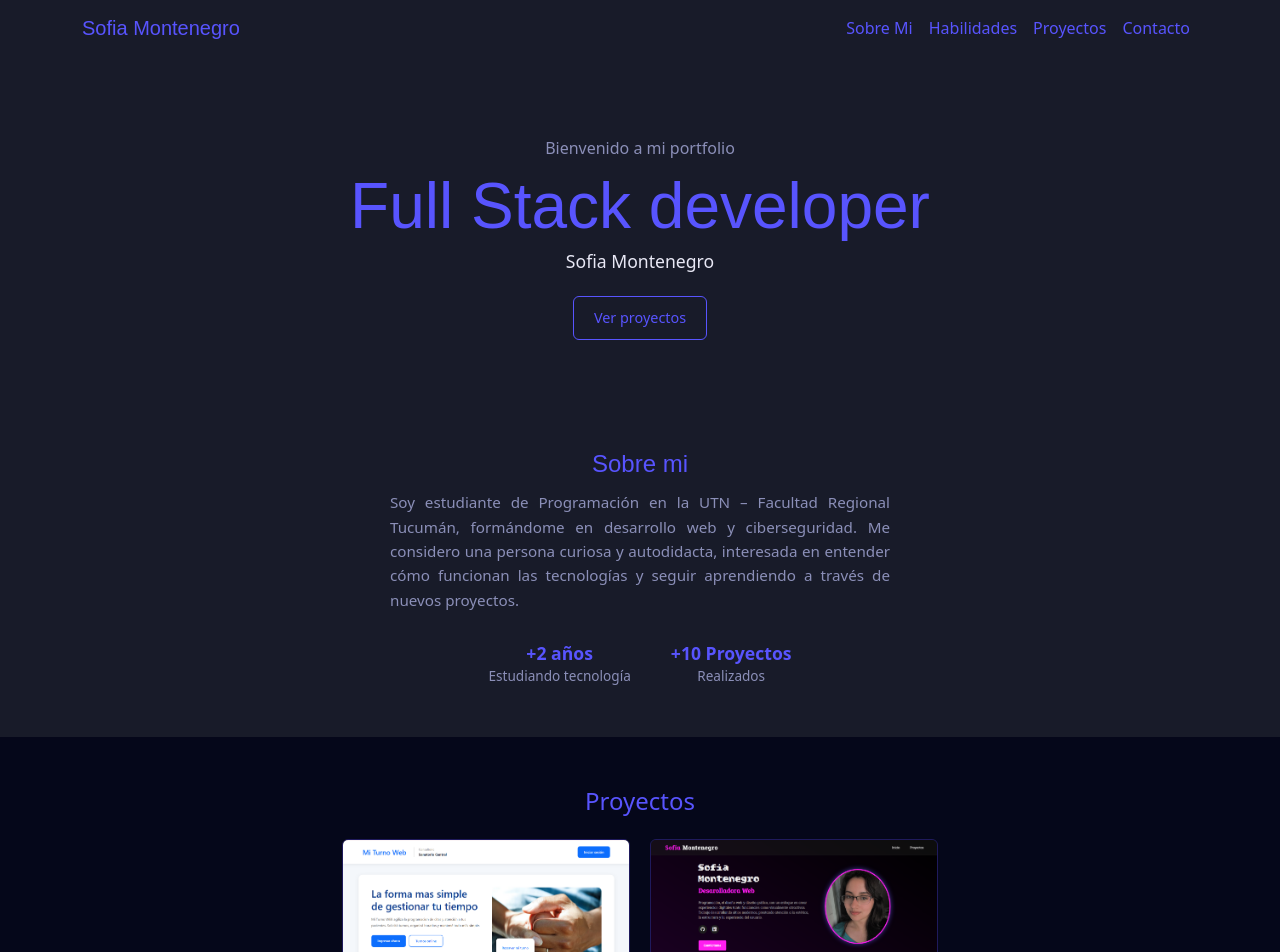
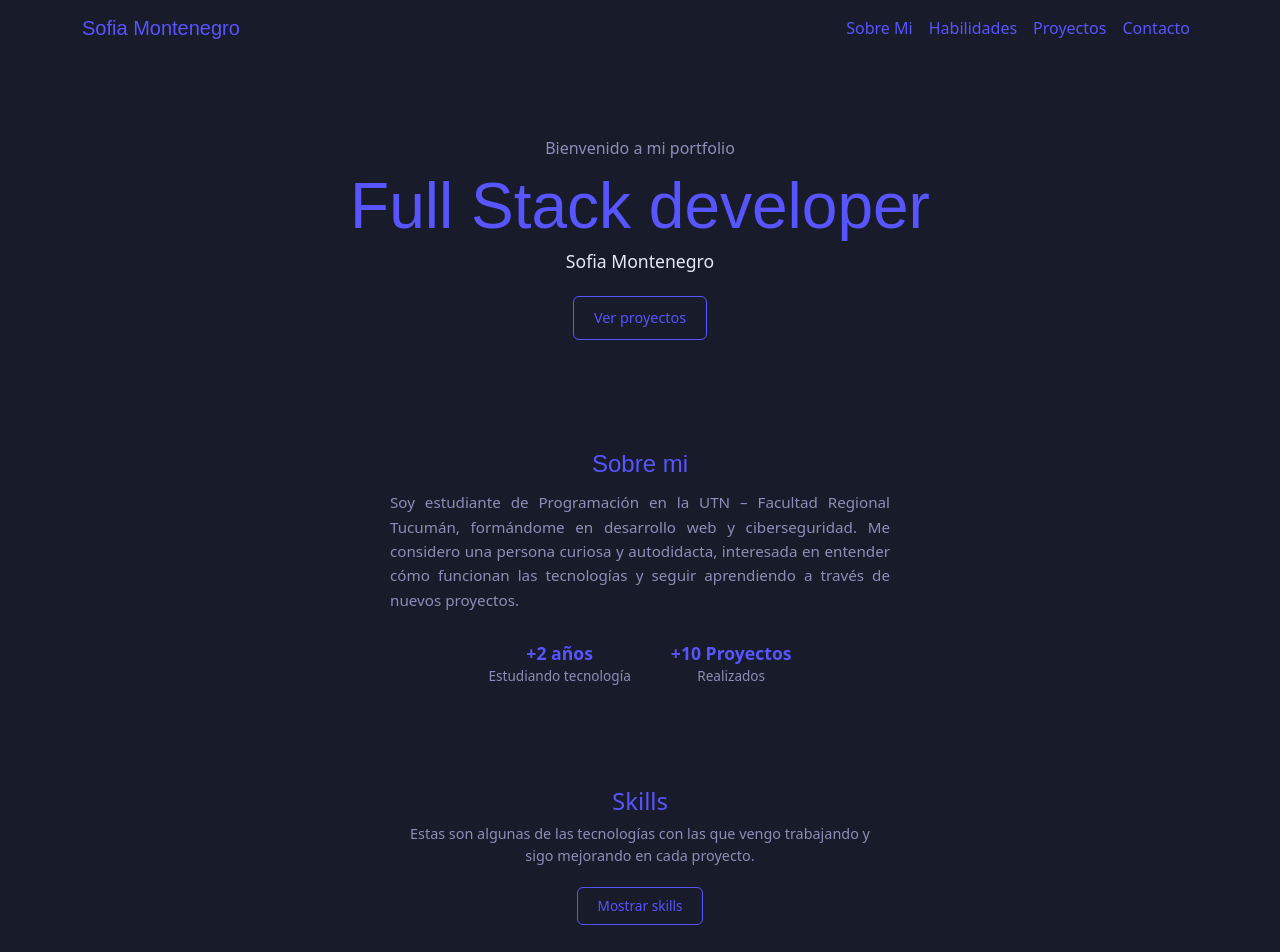
Before and after one commit to Sofmarlu/tp1-portfolio-react-montenegro-sofia, a React (Vite) app in the folder tp1-portfolio/: page / in a window 1280 px wide. Shown: the top 952 px of the page. Built offline with nearby package versions, Linux system fonts and the light colour scheme; a web font is replaced by a local one.

Commit message:
agregue la seccion skills

```diff
--- a/tp1-portfolio/src/components/Skills.jsx
+++ b/tp1-portfolio/src/components/Skills.jsx
@@ -0,0 +1,54 @@
+import { useState } from "react";
+import "../css/Skills.css"
+
+
+
+const skills = [
+  { nombre: "React", nivel: 90 },
+  { nombre: "JavaScript", nivel: 85 },
+  { nombre: "CSS", nivel: 80 },
+  { nombre: "Git", nivel: 70 },
+  { nombre: "HTML", nivel: 85 },
+  { nombre: "C#", nivel: 60 },
+];
+
+function Skills() {
+  const [mostrar, setMostrar] = useState(false);
+
+  return (
+    <section className="skills">
+      <h2 className="skills-titulo">Skills</h2>
+      <p className="skills-descripcion">
+        Estas son algunas de las tecnologías con las que vengo trabajando
+        y sigo mejorando en cada proyecto.
+      </p>
+
+      <button
+        className="skills-btn"
+        onClick={() => setMostrar(!mostrar)}
+      >
+        {mostrar ? "Ocultar skills" : "Mostrar skills"}
+      </button>
+
+      {mostrar && (
+        <div className="skills-lista">
+          {skills.map((s) => (
+            <div className="skills-item" key={s.nombre}>
+              <div className="skills-item-info">
+                <span>{s.nombre}</span>
+                <span>{s.nivel}%</span>
+              </div>
+              <div className="skills-barra-track">
+                <div
+                  className="skills-barra-fill"
+                  style={{ width: `${s.nivel}%` }}
+                ></div>
+              </div>
+            </div>
+          ))}
+        </div>
+      )}
+    </section>
+  );
+}
+export default Skills
--- a/tp1-portfolio/src/css/Skills.css
+++ b/tp1-portfolio/src/css/Skills.css
@@ -0,0 +1,67 @@
+.skills {
+  background-color: var(--bg-secondary);
+  color: var(--text-primary);
+  padding: 50px 20px;
+  text-align: center;
+}
+
+.skills-titulo {
+  color: var(--accent);
+  font-size: 1.5rem;
+  margin-bottom: 8px;
+}
+
+.skills-descripcion {
+  max-width: 480px;
+  margin: 0 auto;
+  color: var(--text-secondary);
+  font-size: 0.9rem;
+  line-height: 1.5;
+}
+
+.skills-btn {
+  margin-top: 20px;
+  padding: 8px 20px;
+  border: 1px solid var(--accent);
+  border-radius: 6px;
+  background: transparent;
+  color: var(--accent);
+  font-size: 0.85rem;
+  cursor: pointer;
+  transition: 0.2s ease;
+}
+
+.skills-btn:hover {
+  background-color: var(--accent);
+  color: var(--bg-primary);
+}
+
+.skills-lista {
+  max-width: 500px;
+  margin: 28px auto 0;
+  display: flex;
+  flex-direction: column;
+  gap: 18px;
+  text-align: left;
+}
+
+.skills-item-info {
+  display: flex;
+  justify-content: space-between;
+  font-size: 0.9rem;
+  margin-bottom: 6px;
+}
+
+.skills-barra-track {
+  width: 100%;
+  height: 8px;
+  background-color: var(--track);
+  border-radius: 4px;
+  overflow: hidden;
+}
+
+.skills-barra-fill {
+  height: 100%;
+  background-color: var(--accent);
+  border-radius: 4px;
+}
--- a/tp1-portfolio/src/pages/Inicio.jsx
+++ b/tp1-portfolio/src/pages/Inicio.jsx
@@ -2,6 +2,7 @@ import Header from "../components/Header";
 import Hero from "../components/Hero";
 import About from "../components/About";
 import Projects from "../components/Projects";
+import Skills from "../components/Skills";
 
 function Inicio() {
   return (
@@ -13,6 +14,7 @@ function Inicio() {
         anios={2}
         proyectosRealizados={10}
       ></About>
+      <Skills></Skills>
 
       <Projects></Projects>
     </>
```
Also changed, not shown: 1 other file (tests, documents, lock files or other folders).
